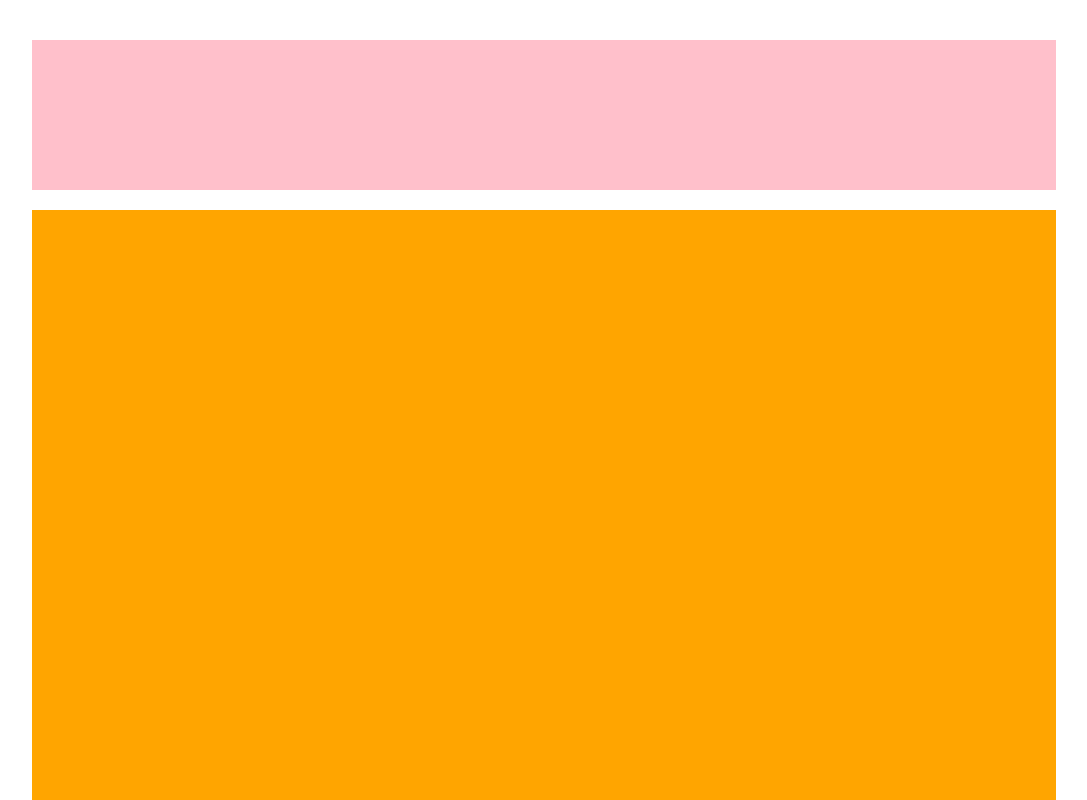
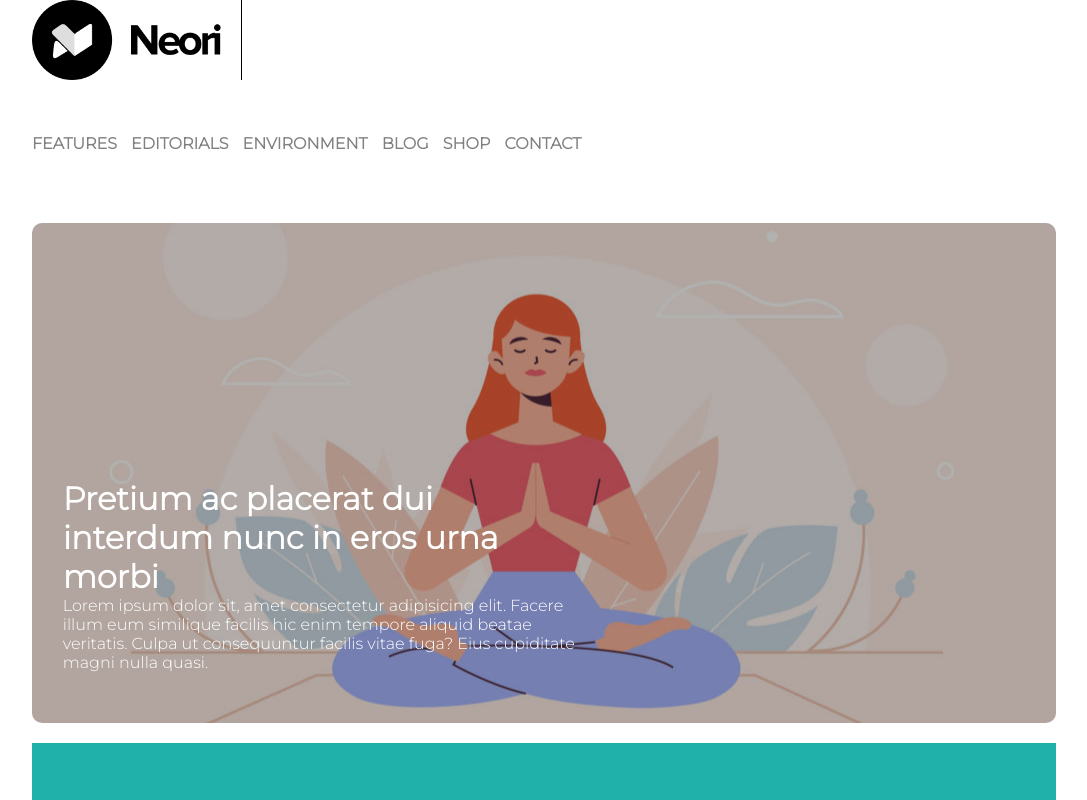
Before and after one commit to StefanoCeli/htmlcss-wp, a plain HTML site: page index.html in a window 1280 px wide. Shown: the top 800 px of the page, without its empty margins (96-1183 px from the left). Drawn offline with Linux system fonts and the light colour scheme.

Commit message:
Header concluso

```diff
--- a/css/style.css
+++ b/css/style.css
@@ -3,6 +3,10 @@
   padding: 0;
   box-sizing: border-box;
 }
+body{
+  font-family: 'Montserrat', sans-serif;
+}
+
 .container{
   width: 80%;
   margin: 0 auto;
@@ -15,27 +19,59 @@
   clear: both;
 }
 
-.logo{
-  margin-top: 40px;
+.logo img{
+  height: 80px;
+  padding-right: 20px;
+  border-right: 1px solid black;
+
 }
 
 nav{
-  height: 150px;
-  background-color:pink;
+  padding: 50px 20px 50px 0;
   margin-bottom: 20px;
 }
 
+nav li{
+  display: inline;
+  text-transform: uppercase;
+  font-weight: bold;
+  padding-right: 10px;
+}
+
+nav li a{
+  text-decoration: none;
+  color: gray;
+}
+
+nav li a:hover{
+color: black;
+}
+
 .banner{
-  height: 800px;
-  background-color: orange;
+  background-image: url(../img/banner.jpg);
+  background-size: cover;
+  background-position: center;
   margin-bottom: 20px;
+  border-radius: 10px;
+}
+.banner .banner-text{
+  width: 57%;
+  height: 100%;
+  color: white;
+  padding: 25% 3% 5%;
+}
+
+.opacity{
+  height: 100%;
+  border-radius: 10px;
+  background-color:rgba(0, 0, 0, 0.3);
+
 }
 /* /HEADER */
 
 /* MAIN */
 
 main{
-  background-color: lightskyblue;
   margin-bottom: 10px;
   padding-bottom: 20px;
 }
--- a/index.html
+++ b/index.html
@@ -5,6 +5,8 @@
   <meta http-equiv="X-UA-Compatible" content="IE=edge">
   <meta name="viewport" content="width=device-width, initial-scale=1.0">
   <title>Struttura Wp</title>
+  <link rel="preconnect" href="https://fonts.gstatic.com" crossorigin>
+  <link href="https://fonts.googleapis.com/css2?family=Montserrat:wght@300&display=swap" rel="stylesheet">
   <link rel="stylesheet" href="css/style.css">
 </head>
 <body>
@@ -16,14 +18,30 @@
   <header>
 
     <div class="logo">
+      <img src="img/logo.png" alt="logo">
 
     </div>
 
     <nav>
-
+      <ul>
+        <li><a href="#">features</a></li>
+        <li><a href="#">editorials</a></li>
+        <li><a href="#">environment</a></li>
+        <li><a href="#">blog</a></li>
+        <li><a href="#">shop</a></li>
+        <li><a href="#">contact</a></li>
+      </ul>
     </nav>
 
     <div class="banner">
+
+      <div class="opacity">
+        <div class="banner-text">
+          <h1>Pretium ac placerat dui interdum nunc in eros urna morbi </h1>
+        <p>Lorem ipsum dolor sit, amet consectetur adipisicing elit. Facere illum eum similique facilis hic enim tempore aliquid beatae veritatis. Culpa ut consequuntur facilis vitae fuga? Eius cupiditate magni nulla quasi.</p>
+
+        </div>
+      </div>
 
     </div>
 
```
Also changed, not shown: img/banner-2.jpg (added), img/banner.jpg (added), img/img-1.jpg (added), img/img-2.jpg (added), img/img-3.jpg (added), img/img-4.jpg (added), img/img-5.jpg (added), img/img-6.jpg (added), img/logo.png (added).
